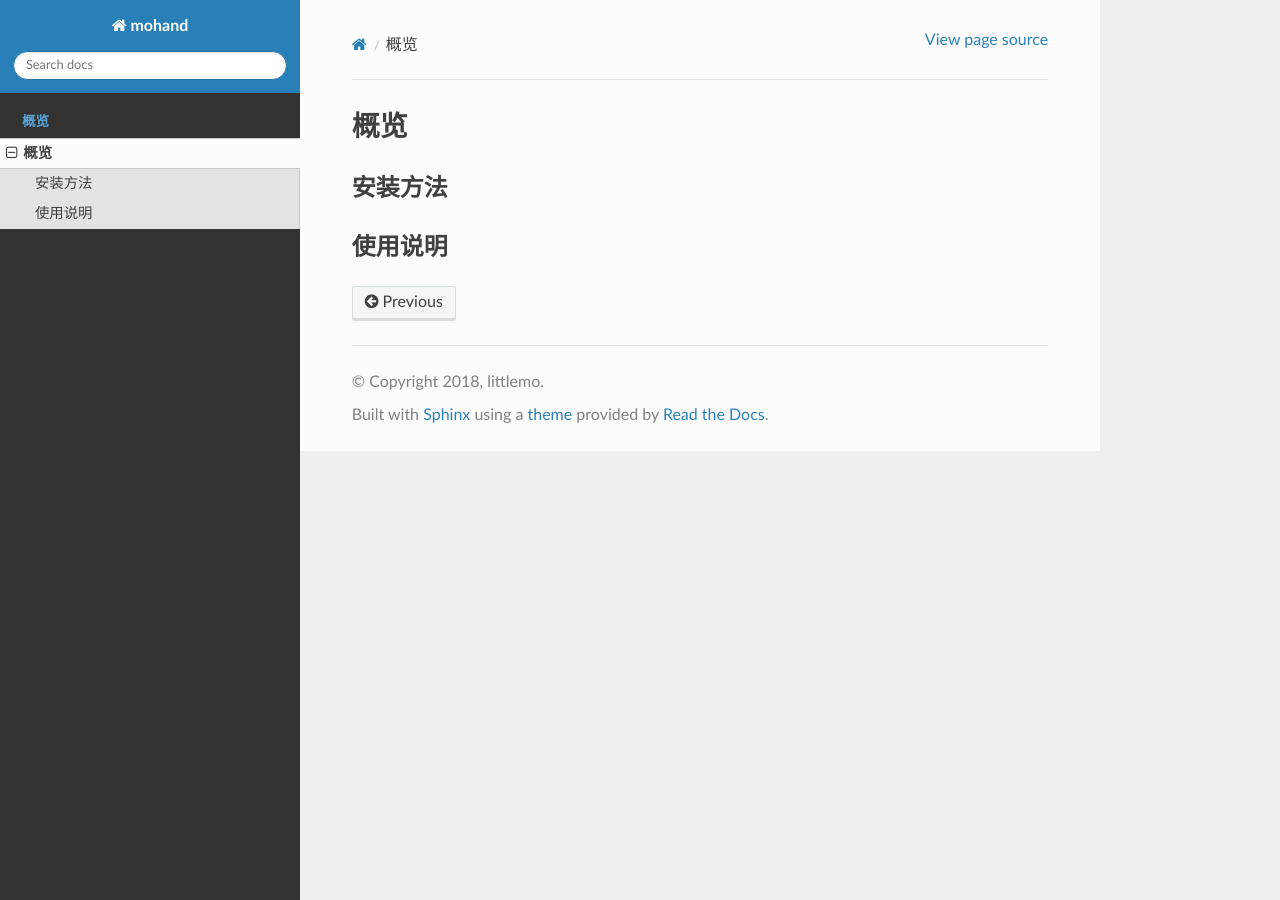
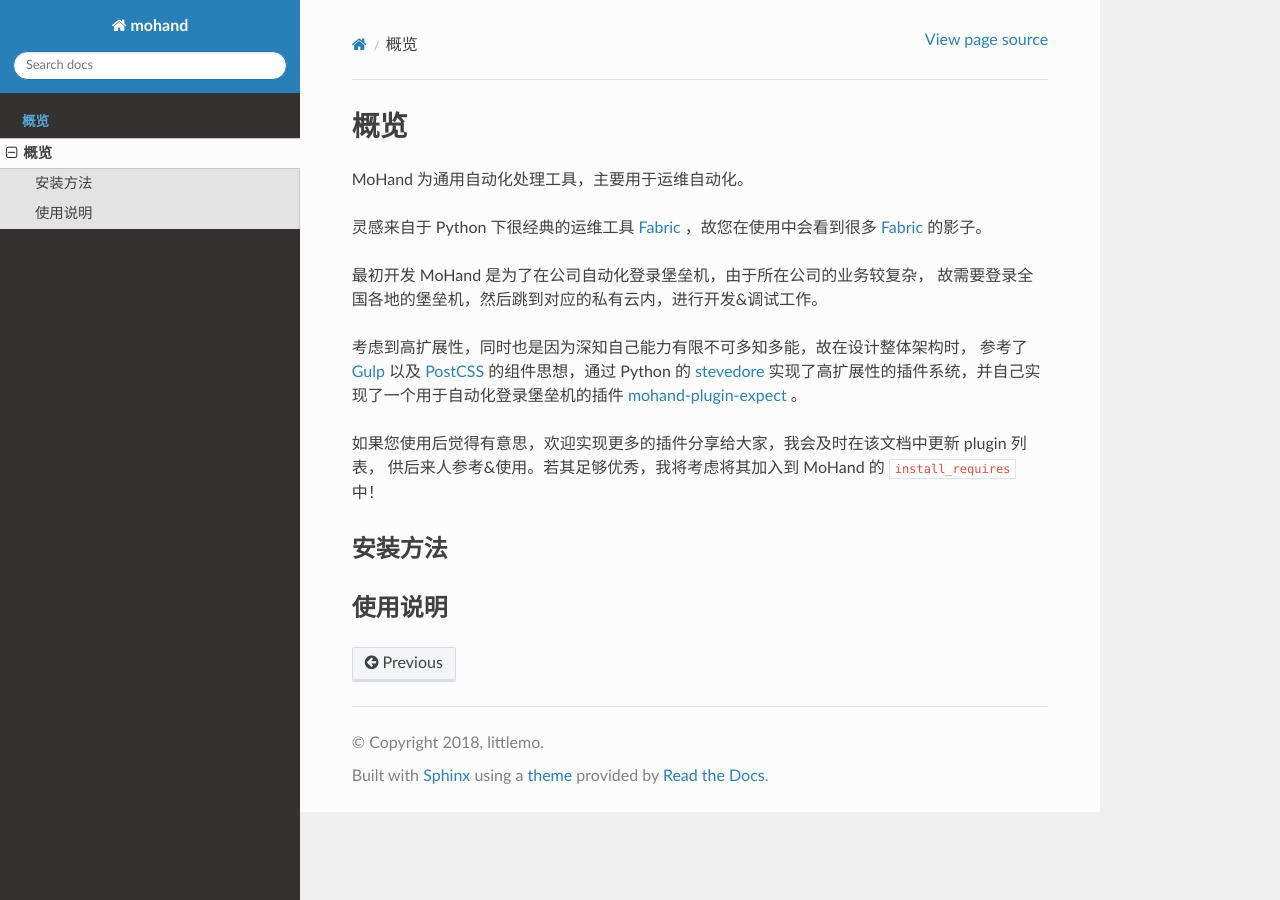
Before and after one commit to littlemo/mohand, a Sphinx documentation site: the page built from docs/source/intro/overview.rst, in a window 1280 px wide. Built offline with Sphinx 7.4.7 and the Read the Docs theme 2.0.0, drawn with Linux system fonts in a browser that asks for light colours; formulas are drawn with MathJax 3.

Commit message:
F: 编写概览文档中的项目简述

```diff
--- a/docs/source/intro/overview.rst
+++ b/docs/source/intro/overview.rst
@@ -4,8 +4,29 @@
 概览
 ====
 
+MoHand 为通用自动化处理工具，主要用于运维自动化。
+
+灵感来自于 Python 下很经典的运维工具 `Fabric`_ ，故您在使用中会看到很多 `Fabric`_ 的影子。
+
+最初开发 MoHand 是为了在公司自动化登录堡垒机，由于所在公司的业务较复杂，
+故需要登录全国各地的堡垒机，然后跳到对应的私有云内，进行开发&调试工作。
+
+考虑到高扩展性，同时也是因为深知自己能力有限不可多知多能，故在设计整体架构时，
+参考了 `Gulp`_ 以及 `PostCSS`_ 的组件思想，通过 Python 的 `stevedore`_
+实现了高扩展性的插件系统，并自己实现了一个用于自动化登录堡垒机的插件 `mohand-plugin-expect`_ 。
+
+如果您使用后觉得有意思，欢迎实现更多的插件分享给大家，我会及时在该文档中更新 plugin 列表，
+供后来人参考&使用。若其足够优秀，我将考虑将其加入到 MoHand 的 ``install_requires`` 中！
+
 安装方法
 ========
 
 使用说明
 ========
+
+
+.. _Fabric: http://www.fabfile.org
+.. _Gulp: https://gulpjs.com
+.. _PostCSS: https://postcss.org
+.. _stevedore: https://docs.openstack.org/stevedore/latest/
+.. _mohand-plugin-expect: http://mohand-plugin-expect.rtfd.io/
```
